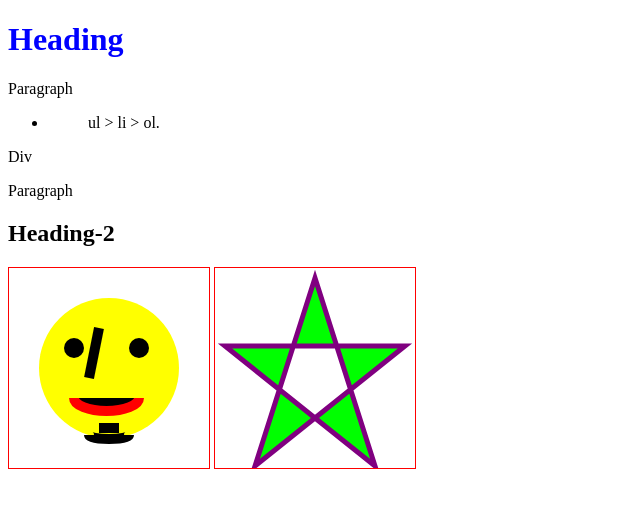
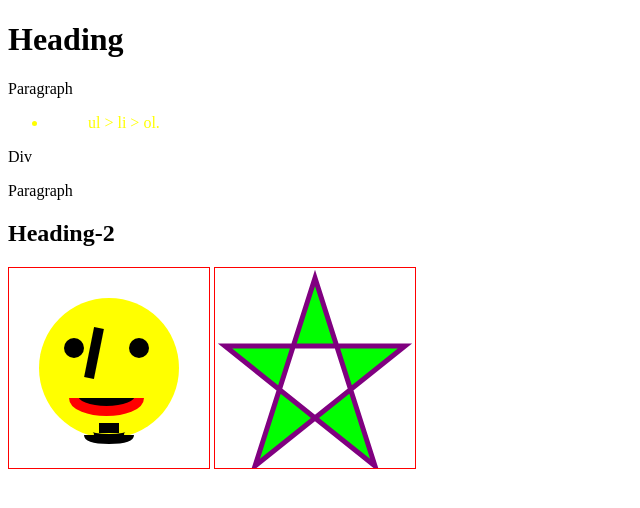
Before and after one commit to MinhajSadik/By-Practicing-Html-Css-Js, a plain HTML site: page index.html in a window 1280 px wide. Shown: the whole page, without its empty margins (0-640 px from the left). Drawn offline with Linux system fonts and the light colour scheme.

Commit message:
[adding] practicing code in github

```diff
--- a/index.html
+++ b/index.html
@@ -8,7 +8,7 @@
     <title>Document</title>
   </head>
   <body>
-    <h1 id="heading" class="heading-cl">Heading</h1>
+    <h1 id="heading" class="heading-cl heading-cl1">Heading</h1>
     <p id="paragraph" class="paragraph-cl">Paragraph</p>
     <div id="div" class="div-cl">
       <ul>
--- a/style.css
+++ b/style.css
@@ -1,3 +1,3 @@
-.heading-cl {
-  color: blue;
+.div-cl {
+  color: yellow;
 }
```
